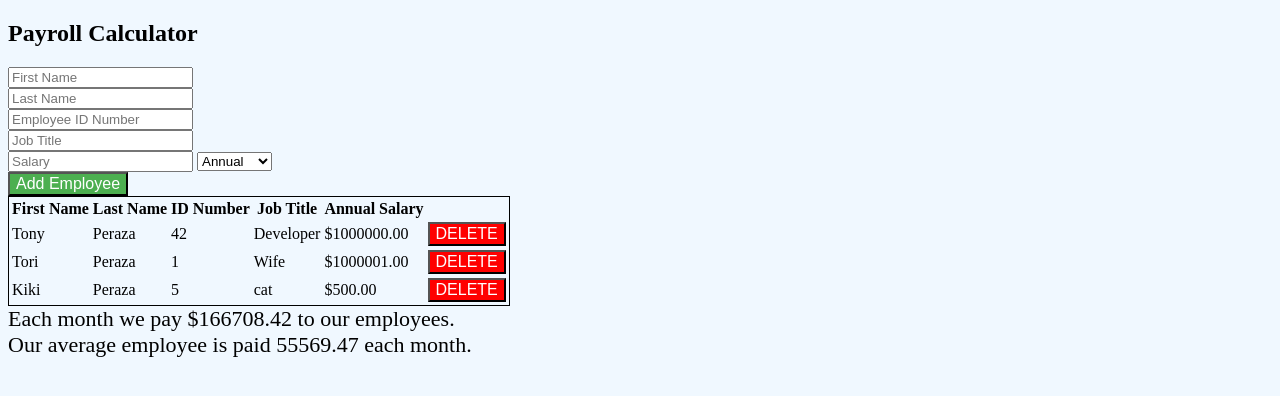
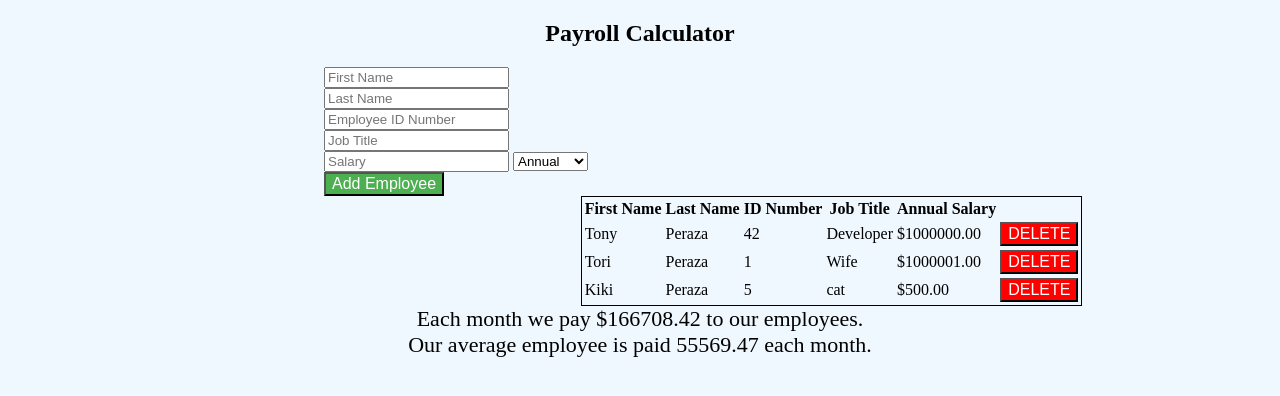
Before and after one commit to tony2times2times/weekendOneSalaryCalculator, a plain HTML site: page index.html in a window 1280 px wide. Drawn offline with Linux system fonts and the light colour scheme.

Commit message:
centered everything in css

```diff
--- a/index.html
+++ b/index.html
@@ -8,6 +8,7 @@
 </head>
 <body>
   <h2>Payroll Calculator</h2>
+  <div id ='inputBoxes'>
   <input type="text" id='fName' placeholder="First Name"><br>
   <input type="text" id='lName' placeholder="Last Name"><br>
   <input type="text" id='id' placeholder="Employee ID Number"><br>
@@ -19,6 +20,7 @@
     <option>Biweekly</option>
   </select><br>
   <button onclick="addEmployee()">Add Employee</button>
+</div>
   <br>
   <table id='employeeRoster'>
     <tr>
@@ -29,6 +31,7 @@
       <th>Annual Salary</th>
     </tr>
   </table>
+  <br>
   <div id='monthlyTotal'></div>
 
 </body>
--- a/scripts.js
+++ b/scripts.js
@@ -62,10 +62,9 @@ var remove = function (index) {
 //declaired functions used so that they can be accessed from anywhere in the script
 function printEmployees(){
   if (fubar) { console.log('Now printing the employee roster.');}
-  var div = document.getElementById('employeeRoster');
   for (count; count < employees.length; count++) {
     if (fubar) { console.log('Adding new employee:', employees[count].firstName, employees[count].lastName);}
-    var row = div.insertRow();
+    var row = document.getElementById('employeeRoster').insertRow();
     var cell0 = row.insertCell(0);
     var cell1 = row.insertCell(1);
     var cell2 = row.insertCell(2);
--- a/styles.css
+++ b/styles.css
@@ -1,6 +1,7 @@
 table {
   border: 1px solid black;
-  margin: 0;
+  margin-right: 15%;
+  float:right;
 }
 button {
     background-color: #4CAF50; /* Green */
@@ -18,5 +19,19 @@ background-color: AliceBlue;
 }
 
 #monthlyTotal {
-    font-size: 22px;
+  display: inline-block;
+  margin:50px, 50px, 50px, 50px;
+  width:100%;
+  font-size: 22px;
+  text-align: center;
 }
+
+#inputBoxes {
+  float: left;
+  margin-left: 25%;
+  text-align: :center;
+}
+
+h2 {
+  text-align: center;
+}
```
